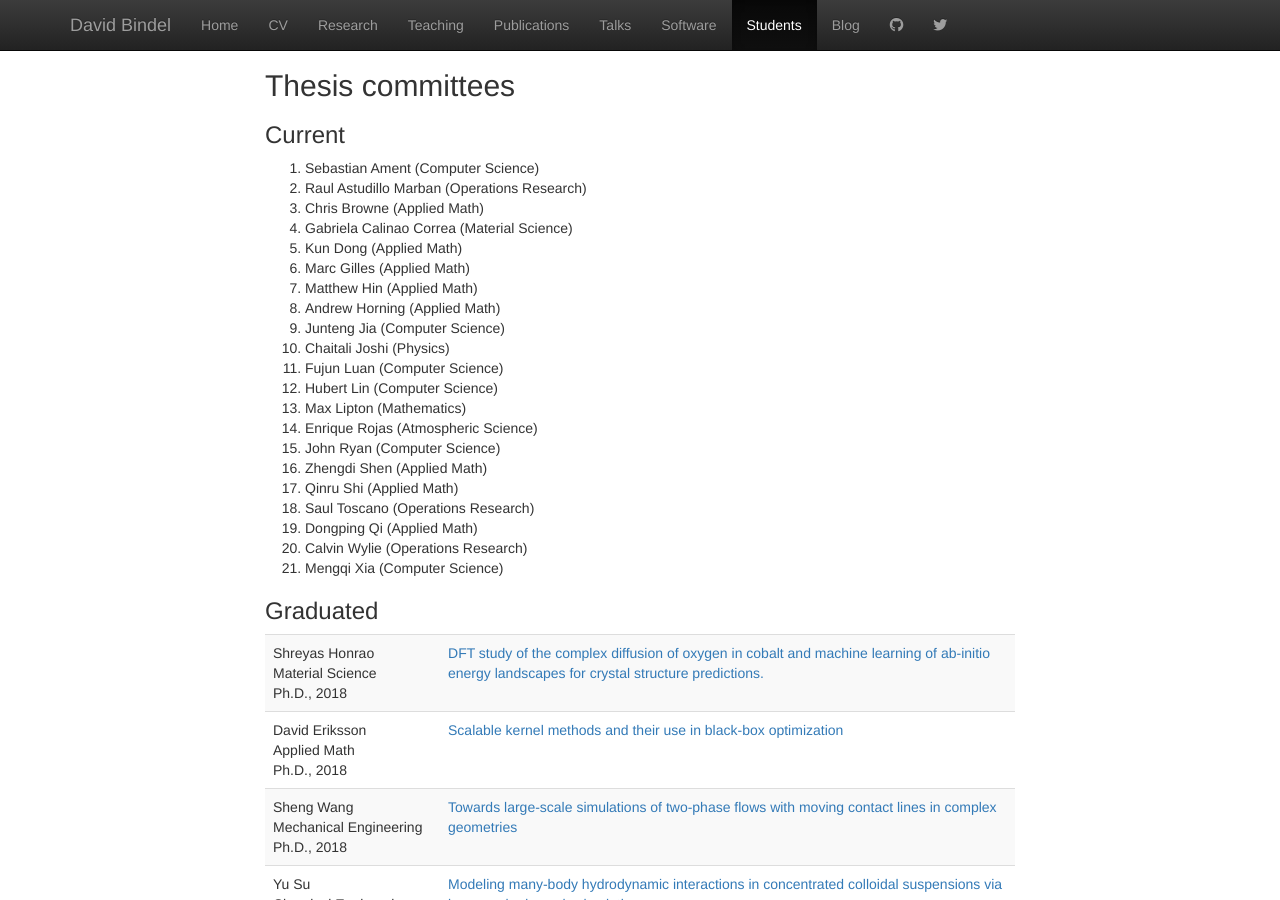
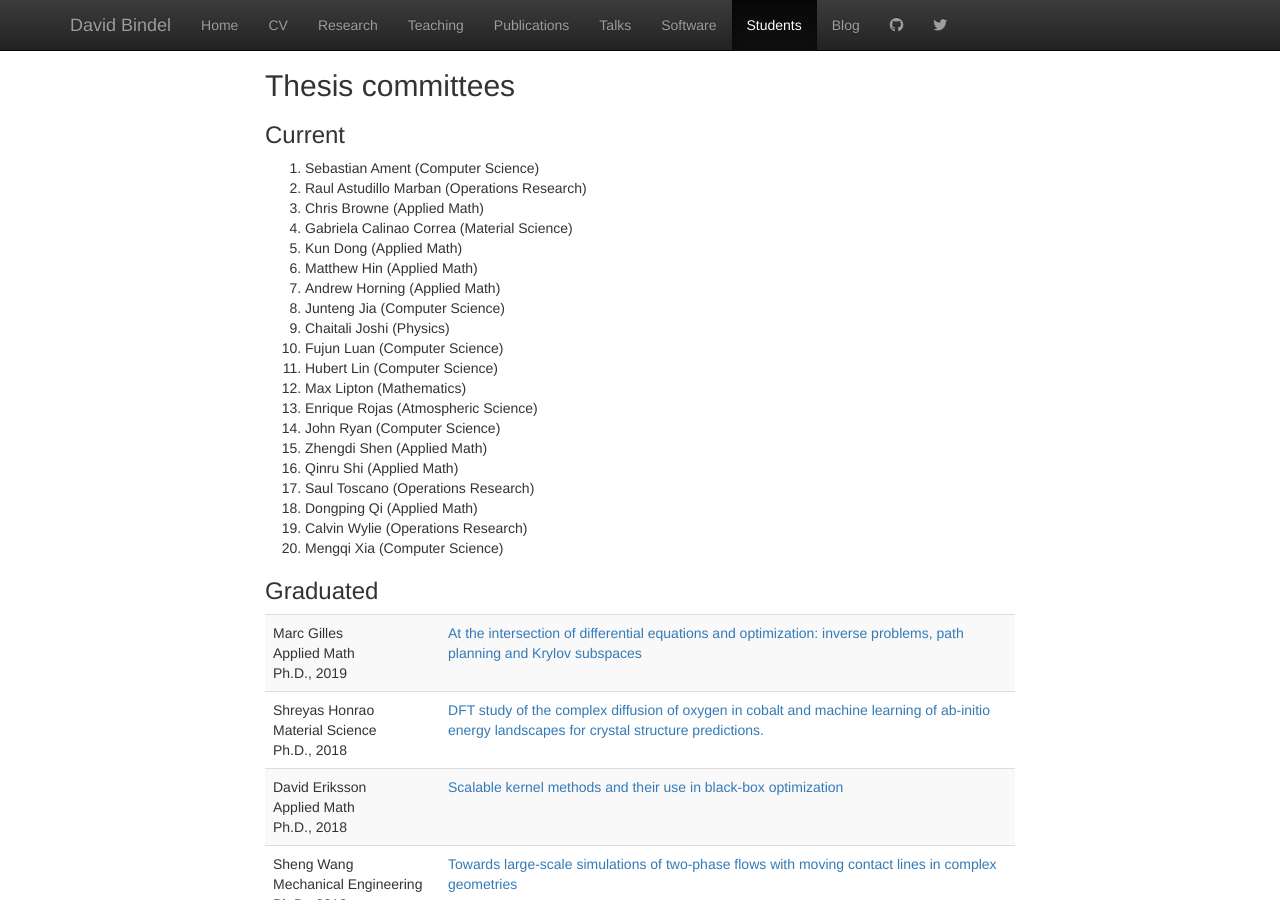
Before and after one commit to dbindel/cornell_web, a Jekyll site: the page built from students.html, in a window 1280 px wide and 900 px high, scrolled down 4107 px. Built offline with Jekyll 4.4.1, drawn with Linux system fonts in a browser that asks for light colours; nearby versions of some CDN libraries; some of the changed lines change nothing that is shown.

Commit message:
Update student info.

```diff
--- a/_data/students.yml
+++ b/_data/students.yml
@@ -44,6 +44,7 @@ phd:
     url: https://people.cam.cornell.edu/~dme65/
     thesis:
       title: "Scalable kernel methods and their use in black-box optimization"
+      url: https://ecommons.cornell.edu/handle/1813/64846
       year: 2018
   -
     first: Moontae
@@ -54,6 +55,7 @@ phd:
     url: http://www.cs.cornell.edu/~moontae/
     thesis:
       title: "Joint-stochastic spectral inference for robust co-occurrence modeling and latent topic analysis"
+      url: https://ecommons.cornell.edu/handle/1813/59414
       year: 2018
   -
     first: Amanda
@@ -559,11 +561,6 @@ committees:
     field: Applied Math
   -
     degree: phd
-    last: Gilles
-    first: Marc
-    field: Applied Math
-  -
-    degree: phd
     last: Hin
     first: Matthew
     field: Applied Math
@@ -641,6 +638,14 @@ committees:
 past_committees:
   -
     degree: phd
+    last: Gilles
+    first: Marc
+    field: Applied Math
+    thesis:
+      title: "At the intersection of differential equations and optimization: inverse problems, path planning and Krylov subspaces"
+      year: 2019
+  -
+    degree: phd
     last: Honrao
     first: Shreyas
     field: Material Science
@@ -654,6 +659,7 @@ past_committees:
     field: Applied Math
     thesis:
       title: "Scalable kernel methods and their use in black-box optimization"
+      url: https://ecommons.cornell.edu/handle/1813/64846
       year: 2018
   -
     degree: phd
@@ -662,6 +668,7 @@ past_committees:
     field: Mechanical Engineering
     thesis:
       title: "Towards large-scale simulations of two-phase flows with moving contact lines in complex geometries"
+      url: https://ecommons.cornell.edu/handle/1813/64896
       year: 2018
   -
     degree: phd
@@ -670,6 +677,7 @@ past_committees:
     field: Chemical Engineering
     thesis:
       title: "Modeling many-body hydrodynamic interactions in concentrated colloidal suspensions via large-scale dynamic simulations"
+      url: https://ecommons.cornell.edu/handle/1813/64861
       year: 2018
   -
     degree: phd
```
